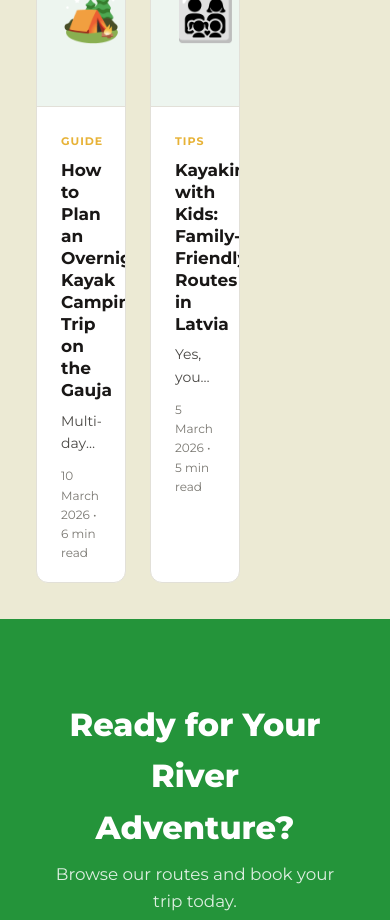
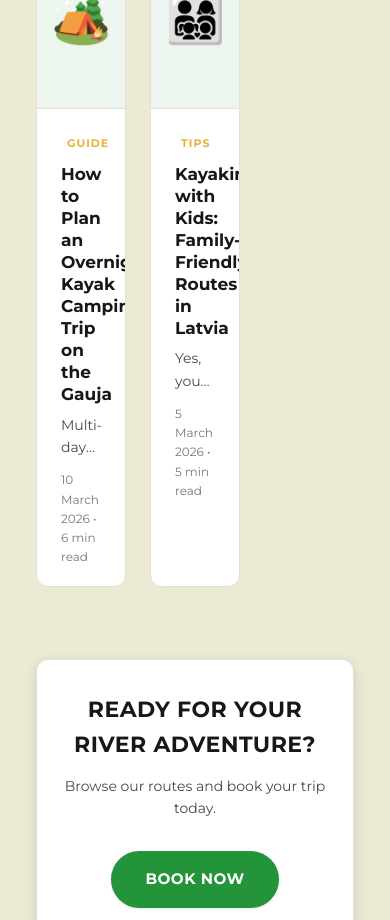
Before and after one commit to MarksVale/mucas-site, a Next.js app: page /en/blog in a window 390 px wide. Shown: the part 1080-2000 px from the top of the page. Built offline with nearby package versions, Linux system fonts and the light colour scheme; no server answers.

Commit message:
Fix numbers visibility, blog CTA card style, mobile contact+blog

```diff
--- a/src/app/[locale]/blog/page.tsx
+++ b/src/app/[locale]/blog/page.tsx
@@ -50,11 +50,13 @@ export default function BlogPage() {
         </div>
       </section>
 
-      <section className="cta-fullbleed">
+      <section className="section">
         <div className="container">
-          <h2>Ready for Your River Adventure?</h2>
-          <p>Browse our routes and book your trip today.</p>
-          <Link href="/booking" className="btn btn-primary btn-lg">Book Now</Link>
+          <div className="cta-banner">
+            <h2>Ready for Your River Adventure?</h2>
+            <p>Browse our routes and book your trip today.</p>
+            <Link href="/booking" className="btn btn-primary btn-lg">Book Now</Link>
+          </div>
         </div>
       </section>
     </>
--- a/src/styles/globals.css
+++ b/src/styles/globals.css
@@ -144,6 +144,10 @@ img { max-width: 100%; display: block; }
 }
 .hero-stat .num { font-size: 32px; font-weight: 800; color: var(--color-text-inverse); }
 .hero-stat .lbl { font-size: 13px; opacity: 0.5; margin-top: 4px; }
+/* Stats used outside hero (plain section) — make visible on light bg */
+.section .hero-stats { border-top: none; margin-top: 0; padding-top: 0; gap: 32px; flex-wrap: wrap; justify-content: center; }
+.section .hero-stat .num { color: var(--primary); }
+.section .hero-stat .lbl { color: var(--text-secondary); opacity: 1; font-size: 14px; }
 
 .hero-sm {
   background: var(--color-bg-dark); padding: 96px 24px 80px; text-align: center; color: white;
@@ -897,7 +901,25 @@ img { max-width: 100%; display: block; }
   .gal-lb-prev, .gal-lb-next { font-size: 32px; padding: 8px; }
   .gal-lb-close { font-size: 28px; top: 12px; right: 16px; }
 
+  /* CONTACT MOBILE */
   .contact-info h2 { font-size: 24px; }
+  .contact-grid { gap: 20px; }
+  .contact-methods { gap: 14px; margin-top: 16px; }
+  .contact-method { gap: 10px; }
+  .contact-method h4 { font-size: 14px; }
+  .contact-method p, .contact-method a { font-size: 13px; }
+  .contact-business { margin-top: 20px; padding: 14px; }
+  .contact-business p { font-size: 12px; }
+
+  /* BLOG MOBILE */
+  .blog-grid { grid-template-columns: 1fr; gap: 10px; }
+  .blog-card { display: flex; flex-direction: row; align-items: stretch; }
+  .blog-img { width: 90px; min-width: 90px; height: auto; min-height: 80px; }
+  .blog-body { padding: 10px 12px; }
+  .blog-body h3 { font-size: 13px; line-height: 1.3; margin-bottom: 4px; }
+  .blog-body p { font-size: 11px; -webkit-line-clamp: 2; }
+  .blog-meta { font-size: 10px; }
+  .blog-category { font-size: 10px; padding: 2px 6px; margin-bottom: 4px; }
 
   .blog-content h1 { font-size: 24px; }
   .blog-content h2 { font-size: 20px; }
```
